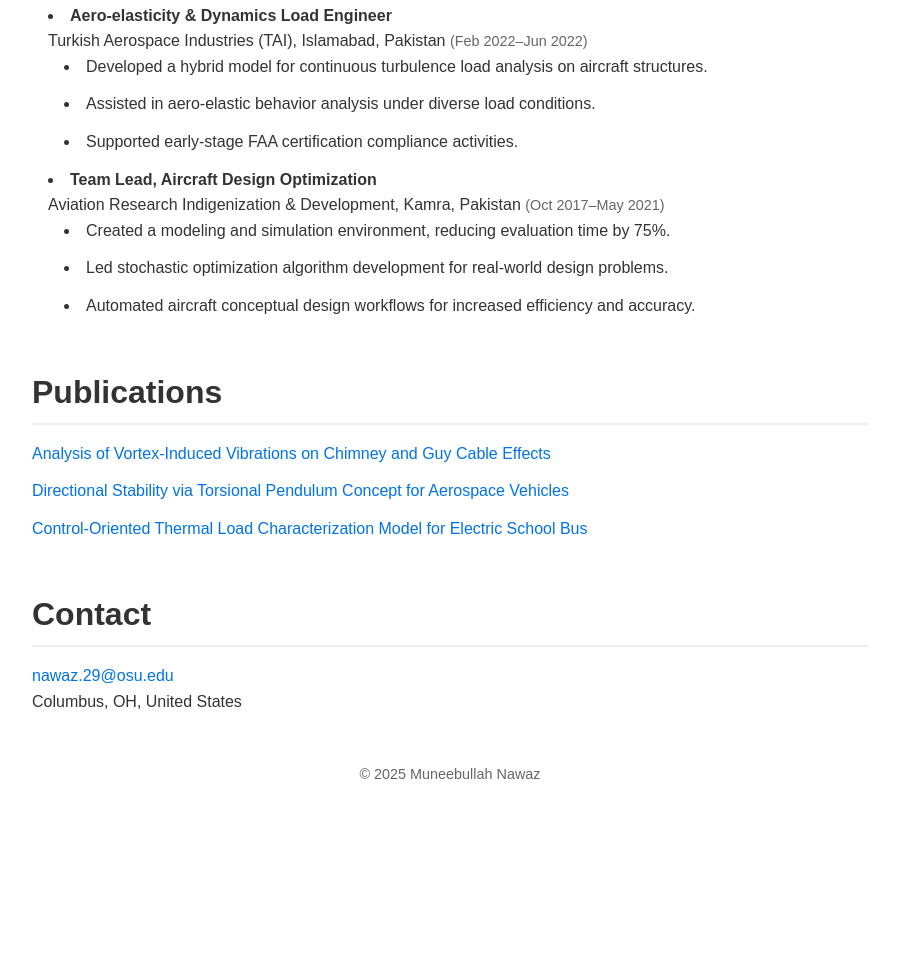
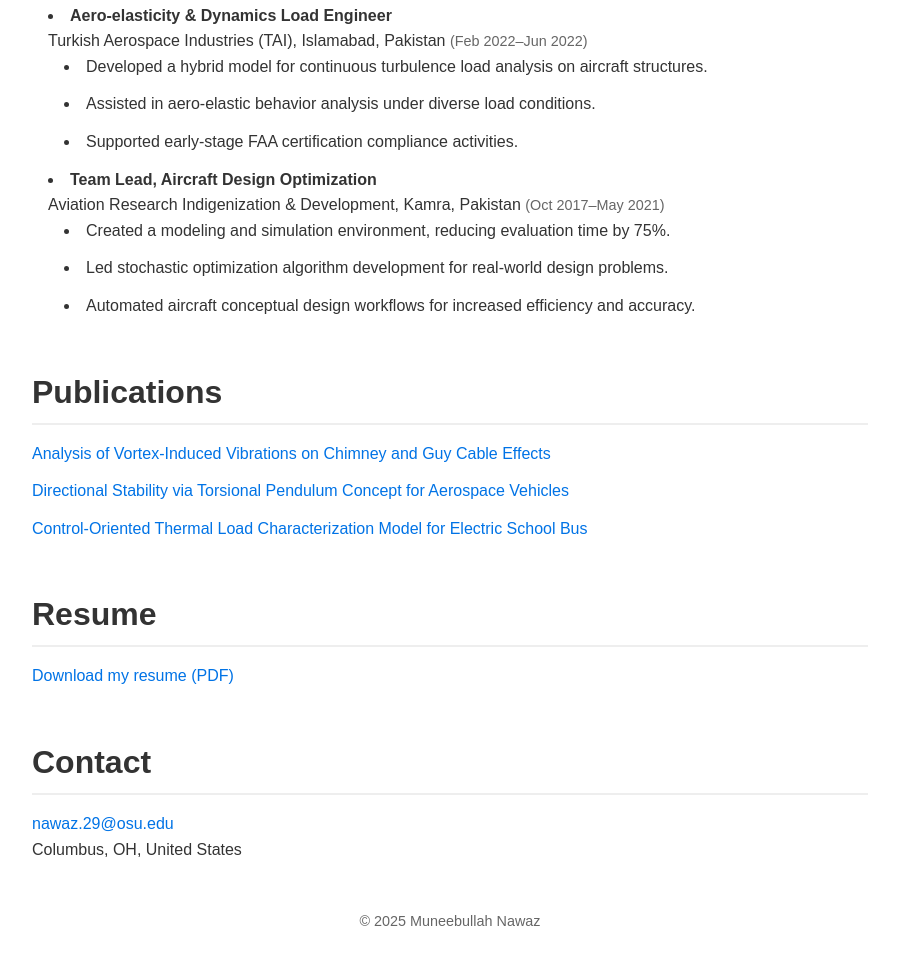
Before and after one commit to lordmuneeb/my-site, a plain HTML site: page index.html in a window 1280 px wide. Shown: the part 3611-4576 px from the top of the page, without its empty margins (190-1089 px from the left). Before the commit the page ends 4429 px from the top, so only its background shows below. Drawn offline with Linux system fonts and the light colour scheme.

Commit message:
updatenewaw

```diff
--- a/index.html
+++ b/index.html
@@ -82,7 +82,7 @@
     <ul>
       <li><span class="role">M.S. in Mechanical Engineering</span>, The Ohio State University <span class="dates">(Aug 2023–Present)</span></li>
       <li><span class="role">M.S. in Mechanical Engineering</span>, KAUST <span class="dates">(Jan 2021–Aug 2023)</span></li>
-      <li><span class="role">B.E. in Aerospace Engineering</span>, NUST <span class="dates">(Sep 2013–Sep 2017)</span></li>
+      <li><span class="role">B.E. in Aerospace Engineering </span>, NUST <span class="dates">(Sep 2013–Sep 2017)</span></li>
     </ul>
   </section>
 
@@ -132,6 +132,15 @@
     </ul>
   </section>
 
+  <section id="resume">
+    <h2>Resume</h2>
+    <p>
+      <a href="static/CV.pdf" target="_blank">
+        Download my resume (PDF)
+      </a>
+    </p>
+  </section>
+
   <!-- Contact -->
   <section id="contact">
     <h2>Contact</h2>
```
Also changed, not shown: 1 other file.
